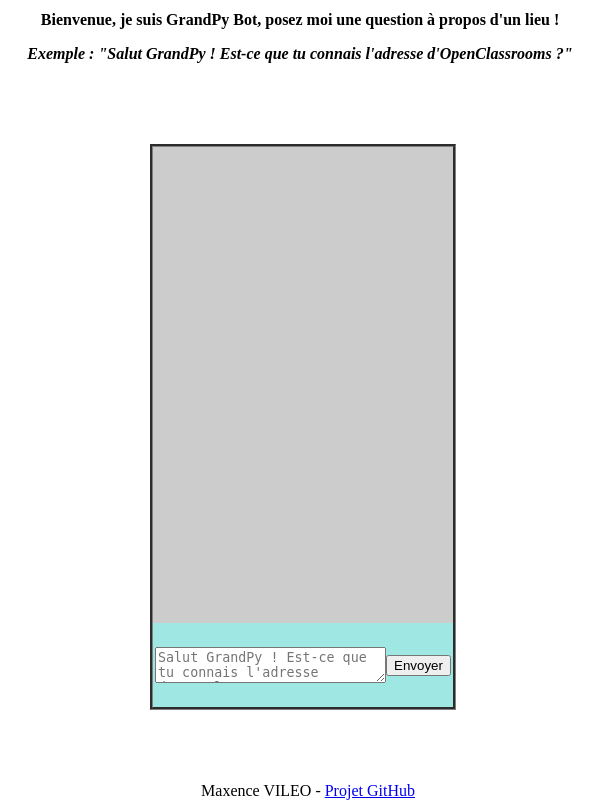
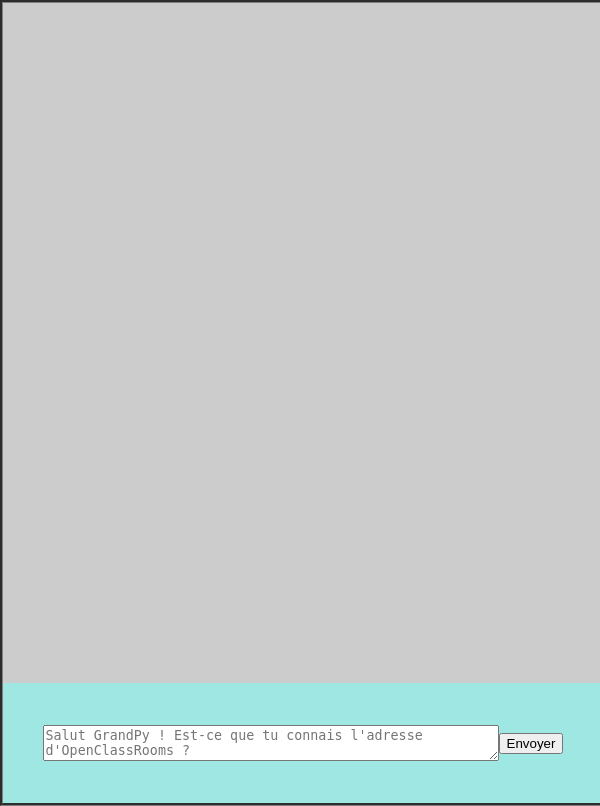
Before and after one commit to mavileo/Chatbot-Grandpy-Bot-OCR-P7, a Flask app: page /app in a window 600 px wide. Run offline with Flask 2, Linux system fonts and the light colour scheme; some libraries are stand-ins or nearby versions.

Commit message:
responsive

```diff
--- a/static/style.css
+++ b/static/style.css
@@ -1,11 +1,11 @@
 h1 {
     text-align: center;
-    font-size: max(1em, 12px);
+    font-size: 30px;
 }
 
 h3 {
     text-align: center;
-    font-size: max(1em, 12px);
+    font-size: 22px;
 }
 
 .content {
@@ -14,7 +14,7 @@ h3 {
     left: 25%;
     width: 50%;
     height: 70%;
-    top: 18%;
+    top: 22%;
     position: absolute;
     margin: auto;
     border: 3px grey groove;
@@ -58,3 +58,31 @@ footer {
     width: 100%;
     text-align: center;
 }
+
+
+@media only screen and (max-width: 600px) {
+    header, footer {
+        display: none;
+    }
+    .content {
+        width: 100%;
+        height: 100%;
+        left: 0;
+        top: 0;
+    }
+}
+
+@media only screen and (min-width: 600px) and (max-width: 1024px) {
+    h1 {
+        text-align: center;
+        font-size: 20px;
+    }
+    h3 {
+        text-align: center;
+        font-size: 15px;
+    }
+    .content {
+        width: 100%;
+        left: 0;
+    }
+}
```
